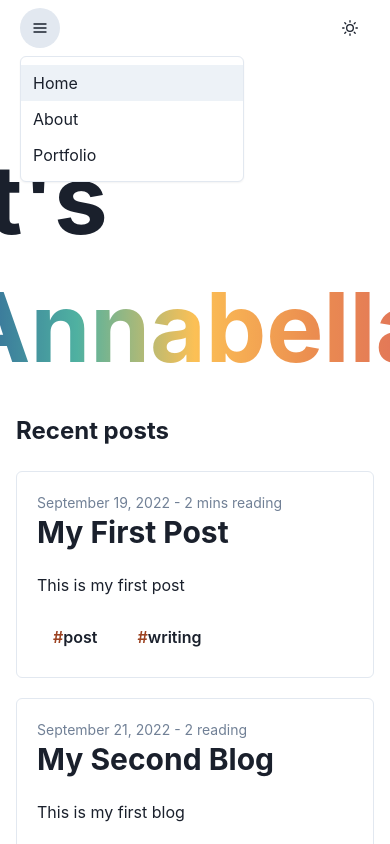
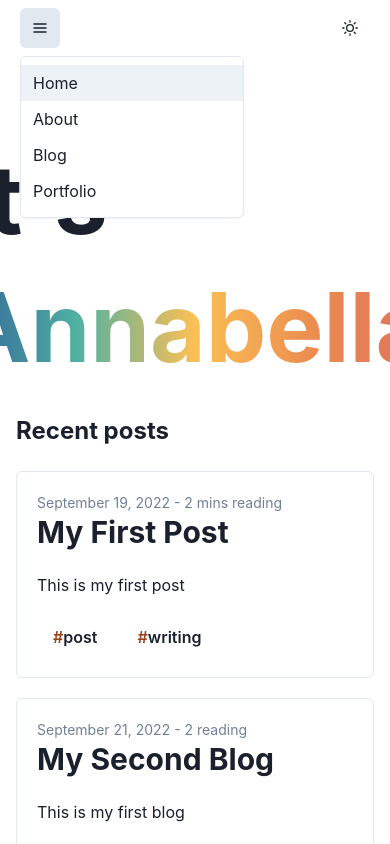
Before and after one commit to bellapd/bellapd-v1, a Next.js app: page / in a window 390 px wide. Both pictures are taken after a click on the button 40 px from the left and 28 px from the top of the page. Shown: the top 844 px of the page. Built offline with nearby package versions, Linux system fonts and the light colour scheme; a small style sheet from the web is missing.

Commit message:
fix: mobile layout

```diff
--- a/components/Dropdown.tsx
+++ b/components/Dropdown.tsx
@@ -13,12 +13,7 @@ import NextLink from "next/link";
 export default function Dropdown(): JSX.Element {
   return (
     <Menu>
-            <MenuButton
-                as={IconButton}
-                icon={<HamburgerIcon />}
-                isRound
-                variant="ghost"
-            />
+      <MenuButton as={IconButton} icon={<HamburgerIcon />} variant="ghost" />
       <MenuList alignItems={"center"}>
         <LinkBox>
           <MenuItem>
@@ -36,6 +31,13 @@ export default function Dropdown(): JSX.Element {
         </LinkBox>
         <LinkBox>
           <MenuItem>
+            <NextLink href="/blog" passHref>
+              <LinkOverlay>Blog</LinkOverlay>
+            </NextLink>
+          </MenuItem>
+        </LinkBox>
+        <LinkBox>
+          <MenuItem>
             <NextLink href="/portfolio" passHref>
               <LinkOverlay>Portfolio</LinkOverlay>
             </NextLink>
```
Also changed, not shown: components/Navbar.tsx (+5 -9 lines), pages/blog/[slug].tsx (+11 -9 lines). Lines whose indentation alone changed are shown as unchanged.
